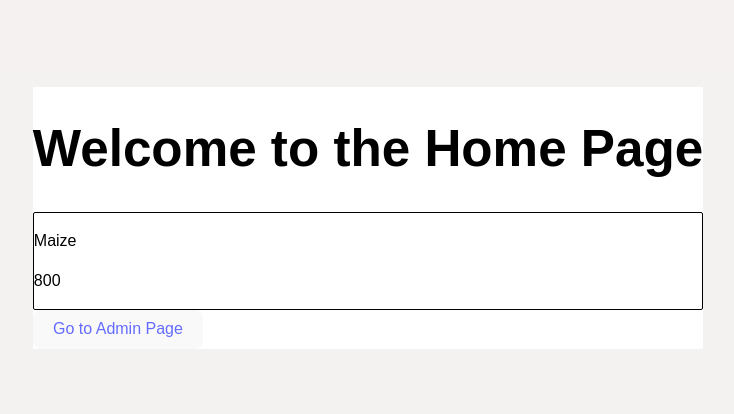
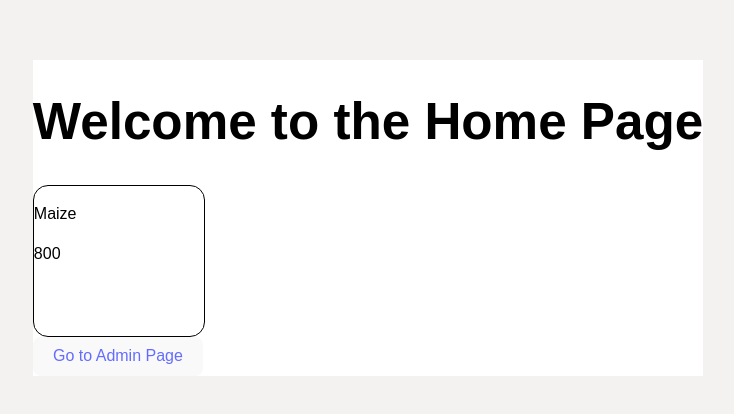
Before and after one commit to 629949/AgroPrice, a React (Vite) app: page / in a window 1280 px wide. Shown: the part 182-596 px from the top of the page, without its empty margins (272-1006 px from the left). Built offline with nearby package versions, Linux system fonts and the light colour scheme.

Commit message:
add borderradius prop

```diff
--- a/src/Components/PriceContainer/PriceContainer.jsx
+++ b/src/Components/PriceContainer/PriceContainer.jsx
@@ -1,11 +1,13 @@
 import './Price.css'
 
-export default function PriceContainer({name, Price, width, height})
+export default function PriceContainer({name, Price, width, height, BorderRadius})
 {
 
     const Styles = {
         height: height,
-        width: width
+        width: width,
+        borderRadius: BorderRadius
+
     }
 
     return (
--- a/src/Pages/Home/HomePage.jsx
+++ b/src/Pages/Home/HomePage.jsx
@@ -17,6 +17,9 @@ export default function HomePage() {
       <PriceContainer
       name= {'Maize'}
       Price = {'800'}
+      height = {'150px'}
+      width = {'170px'}
+      BorderRadius = {'15px'}
       />
       {/* <PriceContainer/>
       <PriceContainer/>
```
